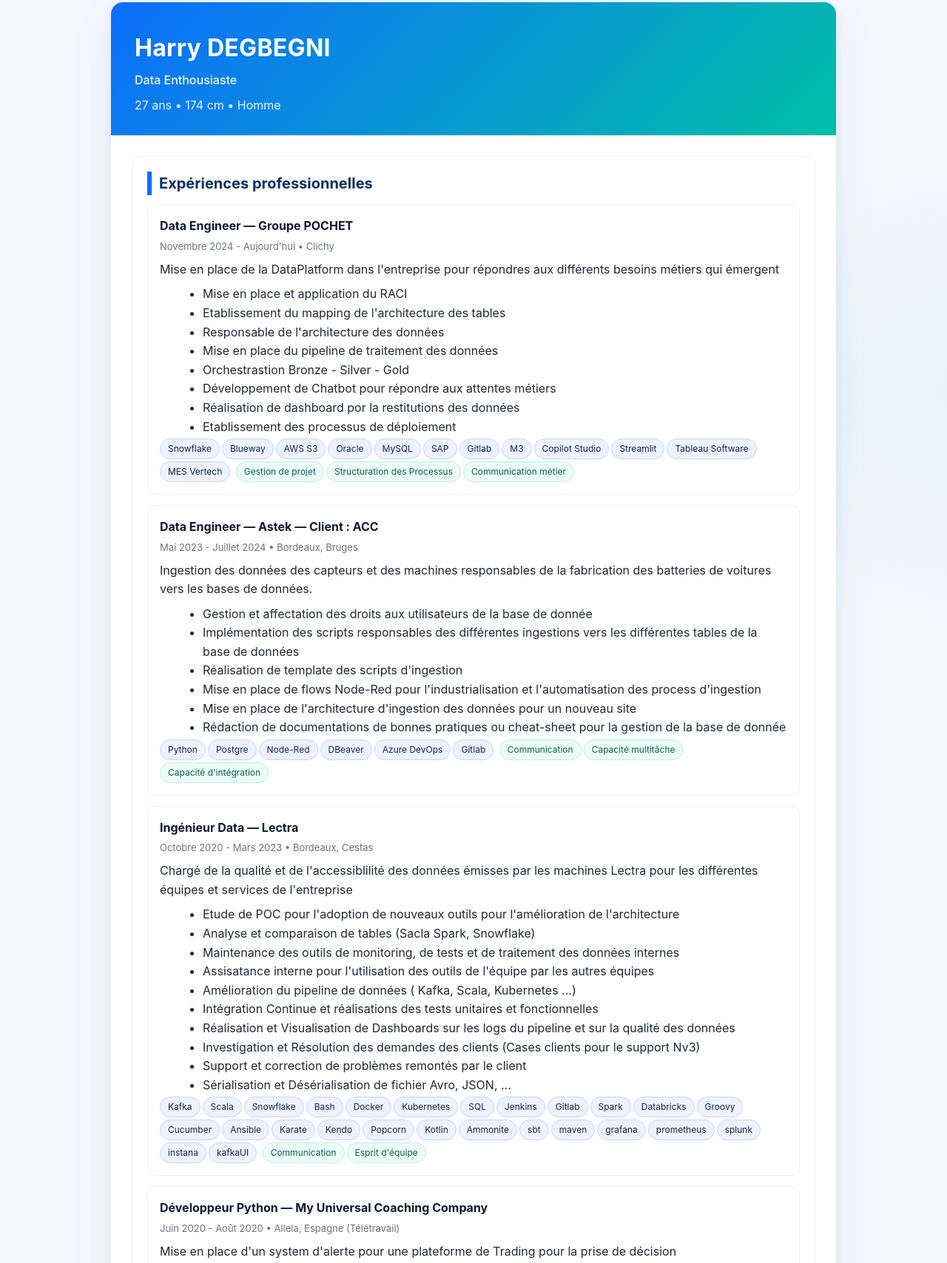
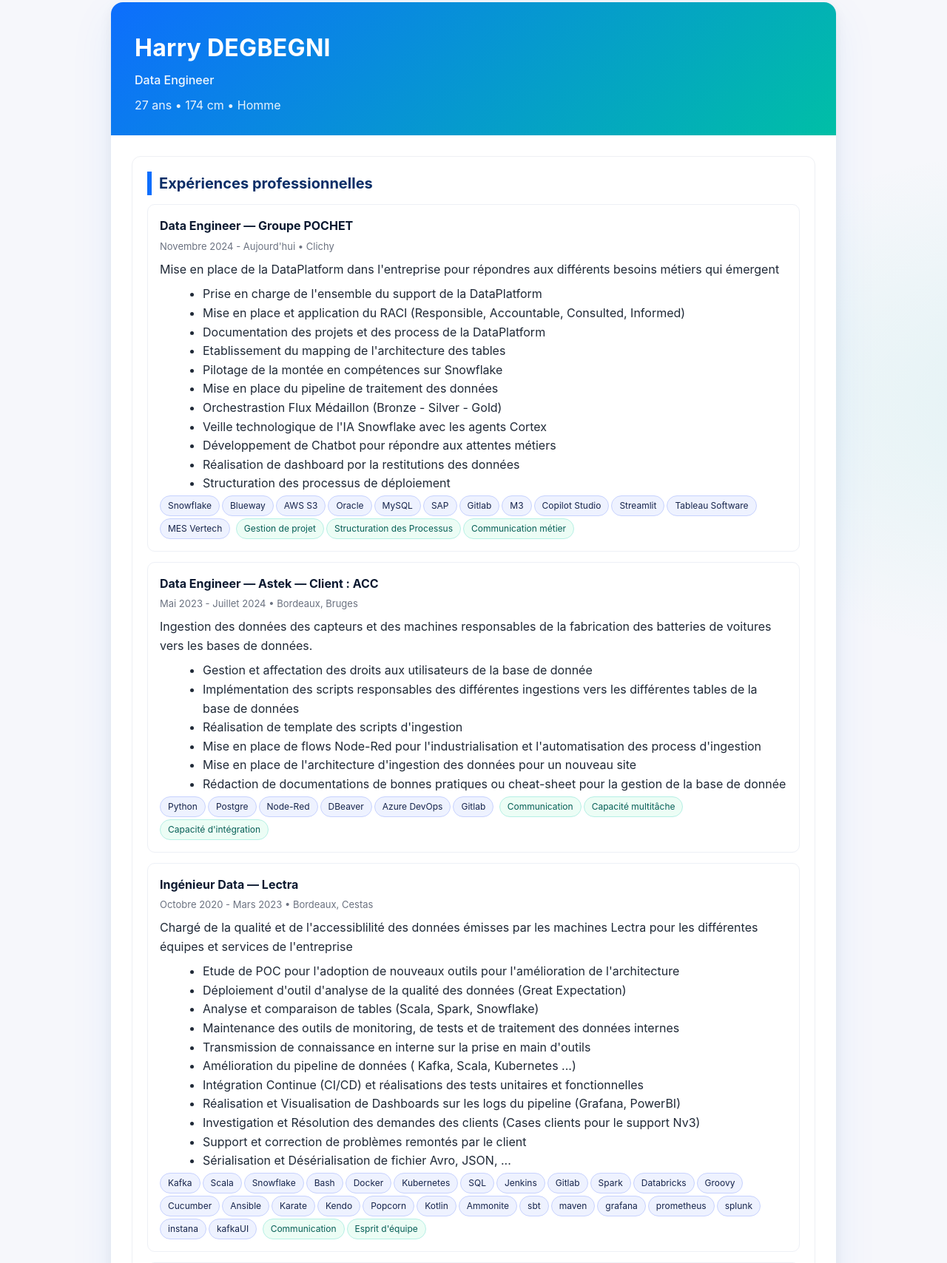
Before and after one commit to Harry-Deg/my_cv, a plain HTML site: page index.html in a window 1280 px wide. Shown: the part 45-1753 px from the top of the page at 74% size. Drawn offline with Linux system fonts and the light colour scheme.

Commit message:
feat: maj cv

```diff
--- a/cv.json
+++ b/cv.json
@@ -4,7 +4,7 @@
     "Age":27,
     "Sexe":"M",
     "Taille":174,
-    "Note":"Data Enthousiaste",
+    "Note":"Data Engineer",
     "LinkedIn":"https://www.linkedin.com/in/harry-degbegni/",
     "Formations":[
         {
@@ -48,14 +48,17 @@
             "Localisation":"Clichy",
             "Description":"Mise en place de la DataPlatform dans l'entreprise pour répondres aux différents besoins métiers qui émergent",
             "Missions":[
-                "Mise en place et application du RACI ",
+                "Prise en charge de l'ensemble du support de la DataPlatform",
+                "Mise en place et application du RACI (Responsible, Accountable, Consulted, Informed)",
+                "Documentation des projets et des process de la DataPlatform",
                 "Etablissement du mapping de l'architecture des tables",
-                "Responsable de l'architecture des données",
+                "Pilotage de la montée en compétences sur Snowflake",
                 "Mise en place du pipeline de traitement des données",
-                "Orchestrastion Bronze - Silver - Gold",
+                "Orchestrastion Flux Médaillon (Bronze - Silver - Gold)",
+                "Veille technologique de l'IA Snowflake avec les agents Cortex",
                 "Développement de Chatbot pour répondre aux attentes métiers",
                 "Réalisation de dashboard por la restitutions des données",
-                "Etablissement des processus de déploiement",
+                "Structuration des processus de déploiement",
                 "_"
             ],
             "Principales Technologies":["Snowflake", "Blueway", "AWS S3", "Oracle", "MySQL", "SAP", "Gitlab", "M3", "Copilot Studio", "Streamlit", "Tableau Software", "MES Vertech"],
@@ -88,12 +91,13 @@
             "Description":"Chargé de la qualité et de l'accessiblilité des données émisses par les machines Lectra pour les différentes équipes et services de l'entreprise",
             "Missions":[
                 "Etude de POC pour l'adoption de nouveaux outils pour l'amélioration de l'architecture",
-                "Analyse et comparaison de tables (Sacla Spark, Snowflake)",
+                "Déploiement d'outil d'analyse de la qualité des données (Great Expectation)",
+                "Analyse et comparaison de tables (Scala, Spark, Snowflake)",
                 "Maintenance des outils de monitoring, de tests et de traitement des données internes",
-                "Assisatance interne pour l'utilisation des outils de l'équipe par les autres équipes",
+                "Transmission de connaissance en interne sur la prise en main d'outils",
                 "Amélioration du pipeline de données ( Kafka, Scala, Kubernetes ...)",
-                "Intégration Continue et réalisations des tests unitaires et fonctionnelles",
-                "Réalisation et Visualisation de Dashboards sur les logs du pipeline et sur la qualité des données",
+                "Intégration Continue (CI/CD) et réalisations des tests unitaires et fonctionnelles",
+                "Réalisation et Visualisation de Dashboards sur les logs du pipeline (Grafana, PowerBI)",
                 "Investigation et Résolution des demandes des clients (Cases clients pour le support Nv3)",
                 "Support et correction de problèmes remontés par le client",
                 "Sérialisation et Désérialisation de fichier Avro, JSON, ..."
--- a/index.html
+++ b/index.html
@@ -12,7 +12,7 @@
     <header class="cv__header">
       <div class="cv__id">
         <h1 id="nom" class="cv__name">Harry DEGBEGNI</h1>
-        <p id="note" class="cv__tagline">Data Enthousiaste</p>
+        <p id="note" class="cv__tagline">Data & IA Engineer</p>
         <p class="cv__meta">
           <span id="age"></span> ans •
           <span id="taille"></span> cm •
```
